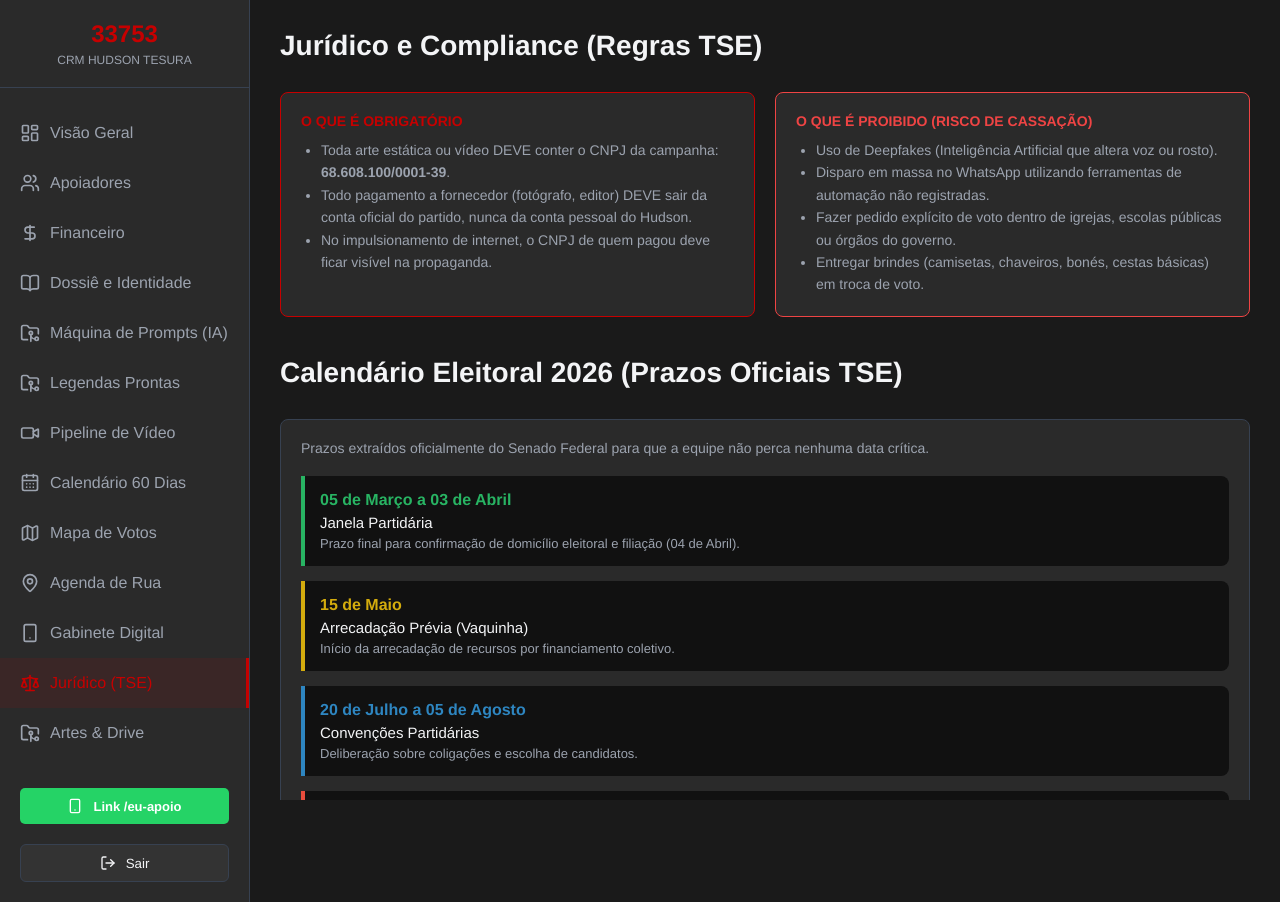
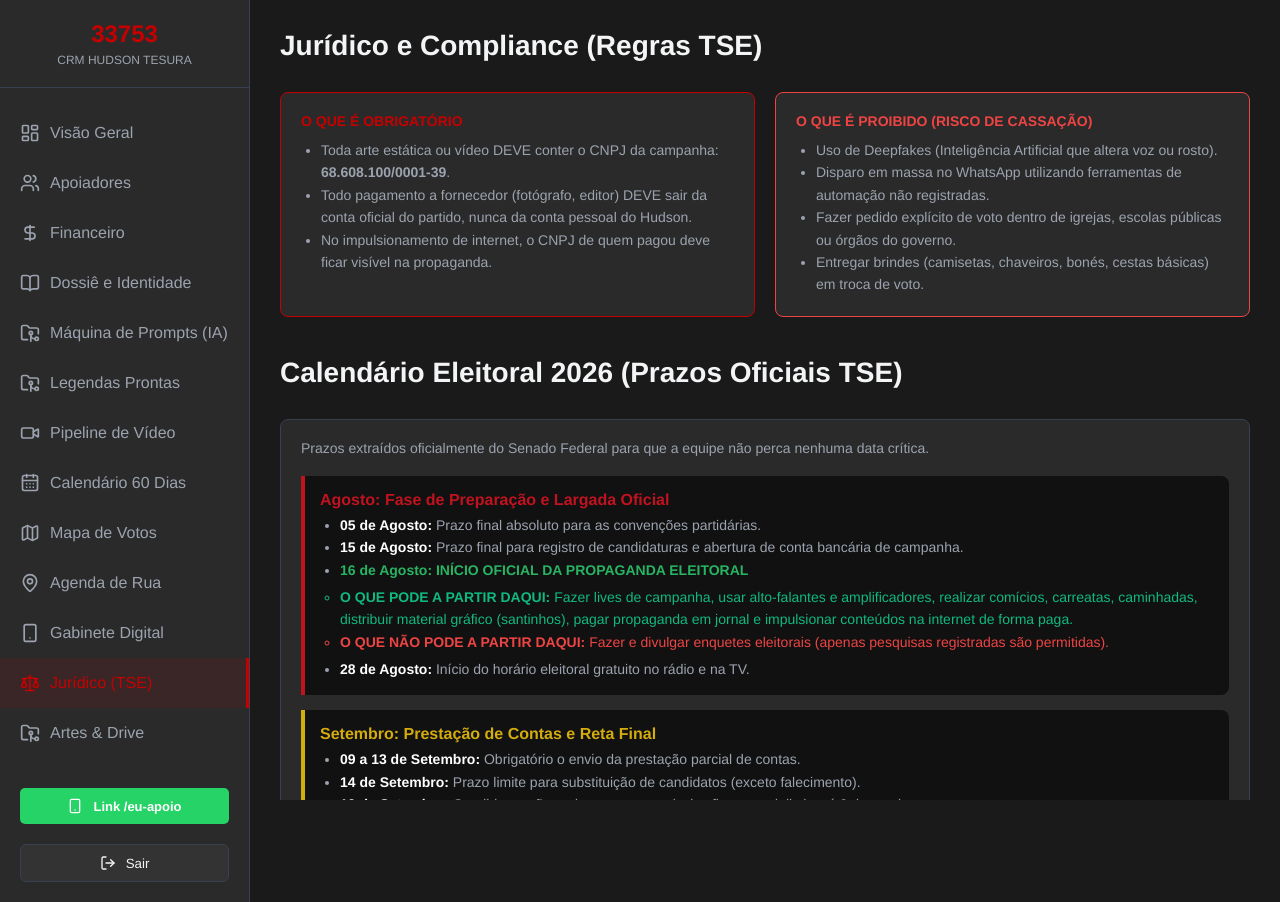
Before and after one commit to Diogo17/crm-campanha, a React (Vite) app: page /juridico in a window 1280 px wide. Built offline with nearby package versions, Linux system fonts and the light colour scheme; no server answers; sample sign-in values are in the browser's storage.

Commit message:
feat: Add highly detailed electoral calendar from August onwards

```diff
--- a/src/pages/Juridico.jsx
+++ b/src/pages/Juridico.jsx
@@ -39,39 +39,46 @@ export default function Juridico() {
 
         <div style={{display: 'flex', flexDirection: 'column', gap: '15px'}}>
 
-          <div style={{borderLeft: '4px solid #28b463', paddingLeft: '15px', backgroundColor: '#111', padding: '15px', borderRadius: '0 8px 8px 0'}}>
-            <h4 style={{color: '#28b463', margin: '0 0 5px 0'}}>05 de Março a 03 de Abril</h4>
-            <p style={{color: 'var(--text-light)', fontSize: '15px', margin: '0'}}>Janela Partidária</p>
-            <p style={{color: 'var(--text-muted)', fontSize: '13px', margin: '5px 0 0 0'}}>Prazo final para confirmação de domicílio eleitoral e filiação (04 de Abril).</p>
+          <div style={{borderLeft: '4px solid #c1121f', paddingLeft: '15px', backgroundColor: '#111', padding: '15px', borderRadius: '0 8px 8px 0'}}>
+            <h4 style={{color: '#c1121f', margin: '0 0 5px 0'}}>Agosto: Fase de Preparação e Largada Oficial</h4>
+
+            <ul style={{color: 'var(--text-muted)', fontSize: '14px', paddingLeft: '20px', lineHeight: '1.6'}}>
+              <li><strong style={{color: '#fff'}}>05 de Agosto:</strong> Prazo final absoluto para as convenções partidárias.</li>
+              <li><strong style={{color: '#fff'}}>15 de Agosto:</strong> Prazo final para registro de candidaturas e abertura de conta bancária de campanha.</li>
+              <li><strong style={{color: '#28b463'}}>16 de Agosto: INÍCIO OFICIAL DA PROPAGANDA ELEITORAL</strong>
+                <ul style={{marginTop: '5px', marginBottom: '5px'}}>
+                  <li style={{color: '#10B981'}}><strong>O QUE PODE A PARTIR DAQUI:</strong> Fazer lives de campanha, usar alto-falantes e amplificadores, realizar comícios, carreatas, caminhadas, distribuir material gráfico (santinhos), pagar propaganda em jornal e impulsionar conteúdos na internet de forma paga.</li>
+                  <li style={{color: '#EF4444'}}><strong>O QUE NÃO PODE A PARTIR DAQUI:</strong> Fazer e divulgar enquetes eleitorais (apenas pesquisas registradas são permitidas).</li>
+                </ul>
+              </li>
+              <li><strong style={{color: '#fff'}}>28 de Agosto:</strong> Início do horário eleitoral gratuito no rádio e na TV.</li>
+            </ul>
           </div>
 
           <div style={{borderLeft: '4px solid #d4ac0d', paddingLeft: '15px', backgroundColor: '#111', padding: '15px', borderRadius: '0 8px 8px 0'}}>
-            <h4 style={{color: '#d4ac0d', margin: '0 0 5px 0'}}>15 de Maio</h4>
-            <p style={{color: 'var(--text-light)', fontSize: '15px', margin: '0'}}>Arrecadação Prévia (Vaquinha)</p>
-            <p style={{color: 'var(--text-muted)', fontSize: '13px', margin: '5px 0 0 0'}}>Início da arrecadação de recursos por financiamento coletivo.</p>
-          </div>
+            <h4 style={{color: '#d4ac0d', margin: '0 0 5px 0'}}>Setembro: Prestação de Contas e Reta Final</h4>
 
-          <div style={{borderLeft: '4px solid #2e86c1', paddingLeft: '15px', backgroundColor: '#111', padding: '15px', borderRadius: '0 8px 8px 0'}}>
-            <h4 style={{color: '#2e86c1', margin: '0 0 5px 0'}}>20 de Julho a 05 de Agosto</h4>
-            <p style={{color: 'var(--text-light)', fontSize: '15px', margin: '0'}}>Convenções Partidárias</p>
-            <p style={{color: 'var(--text-muted)', fontSize: '13px', margin: '5px 0 0 0'}}>Deliberação sobre coligações e escolha de candidatos.</p>
-          </div>
-
-          <div style={{borderLeft: '4px solid #e74c3c', paddingLeft: '15px', backgroundColor: '#111', padding: '15px', borderRadius: '0 8px 8px 0'}}>
-            <h4 style={{color: '#e74c3c', margin: '0 0 5px 0'}}>15 de Agosto</h4>
-            <p style={{color: 'var(--text-light)', fontSize: '15px', margin: '0'}}>Fim do Registro de Candidatura</p>
-            <p style={{color: 'var(--text-muted)', fontSize: '13px', margin: '5px 0 0 0'}}>Prazo máximo para partidos, coligações e federações registrarem os candidatos no TSE.</p>
+            <ul style={{color: 'var(--text-muted)', fontSize: '14px', paddingLeft: '20px', lineHeight: '1.6'}}>
+              <li><strong style={{color: '#fff'}}>09 a 13 de Setembro:</strong> Obrigatório o envio da prestação parcial de contas.</li>
+              <li><strong style={{color: '#fff'}}>14 de Setembro:</strong> Prazo limite para substituição de candidatos (exceto falecimento).</li>
+              <li><strong style={{color: '#fff'}}>19 de Setembro:</strong> Candidatos não podem ser presos (salvo flagrante delito), até 6 de outubro.</li>
+            </ul>
           </div>
 
           <div style={{borderLeft: '4px solid var(--primary)', paddingLeft: '15px', backgroundColor: '#111', padding: '15px', borderRadius: '0 8px 8px 0'}}>
-            <h4 style={{color: 'var(--primary)', margin: '0 0 5px 0'}}>16 de Agosto</h4>
-            <p style={{color: '#fff', fontSize: '16px', margin: '0', fontWeight: 'bold'}}>Início da Propaganda Eleitoral</p>
-            <p style={{color: 'var(--text-muted)', fontSize: '13px', margin: '5px 0 0 0'}}>Início oficial da campanha nas ruas e na internet.</p>
-          </div>
+            <h4 style={{color: 'var(--primary)', margin: '0 0 5px 0'}}>Outubro: O Mês da Decisão</h4>
 
-          <div style={{borderLeft: '4px solid #8e44ad', paddingLeft: '15px', backgroundColor: '#111', padding: '15px', borderRadius: '0 8px 8px 0'}}>
-            <h4 style={{color: '#8e44ad', margin: '0 0 5px 0'}}>04 de Outubro</h4>
-            <p style={{color: '#fff', fontSize: '16px', margin: '0', fontWeight: 'bold'}}>1º Turno das Eleições</p>
+            <ul style={{color: 'var(--text-muted)', fontSize: '14px', paddingLeft: '20px', lineHeight: '1.6'}}>
+              <li><strong style={{color: '#EF4444'}}>01 de Outubro:</strong> ÚLTIMO DIA para comícios, impulsionamento pago na internet, e fim do horário eleitoral no Rádio/TV.</li>
+              <li><strong style={{color: '#EF4444'}}>02 de Outubro:</strong> ÚLTIMO DIA para propaganda paga em jornais.</li>
+              <li><strong style={{color: '#EF4444'}}>03 de Outubro (Véspera):</strong> ÚLTIMO DIA para carreatas, caminhadas, distribuição de material gráfico e uso de alto-falantes (até as 22h).</li>
+              <li style={{marginTop: '10px'}}><strong style={{color: '#fff', fontSize: '16px'}}>04 de Outubro: 1º TURNO DAS ELEIÇÕES</strong>
+                <ul style={{marginTop: '5px'}}>
+                  <li style={{color: '#EF4444'}}><strong>PROIBIDO NO DIA:</strong> Fazer boca de urna, aglomeração de pessoas com roupas/bandeiras padronizadas, uso de alto-falantes e distribuição de santinhos.</li>
+                  <li style={{color: '#10B981'}}><strong>PERMITIDO NO DIA:</strong> Manifestação individual e silenciosa do eleitor (uso de broche, adesivo, camiseta).</li>
+                </ul>
+              </li>
+            </ul>
           </div>
 
         </div>
```
